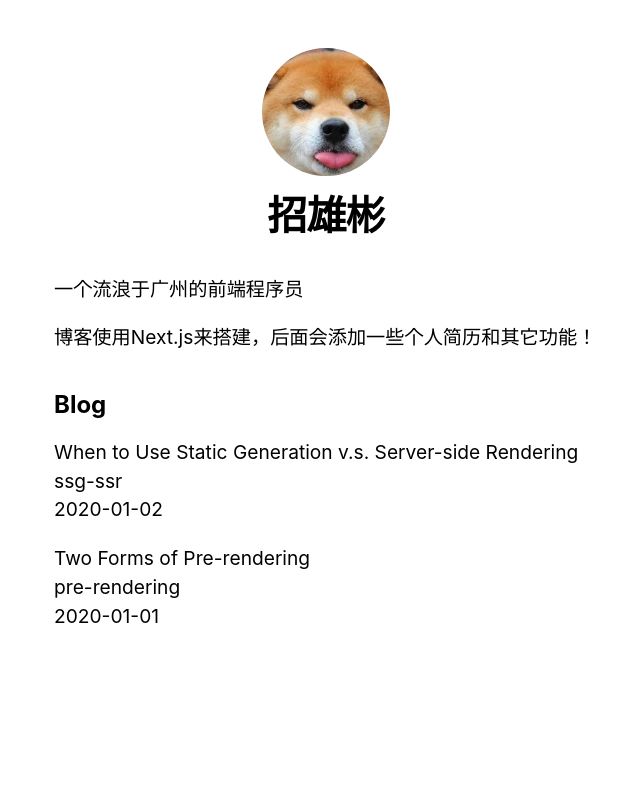
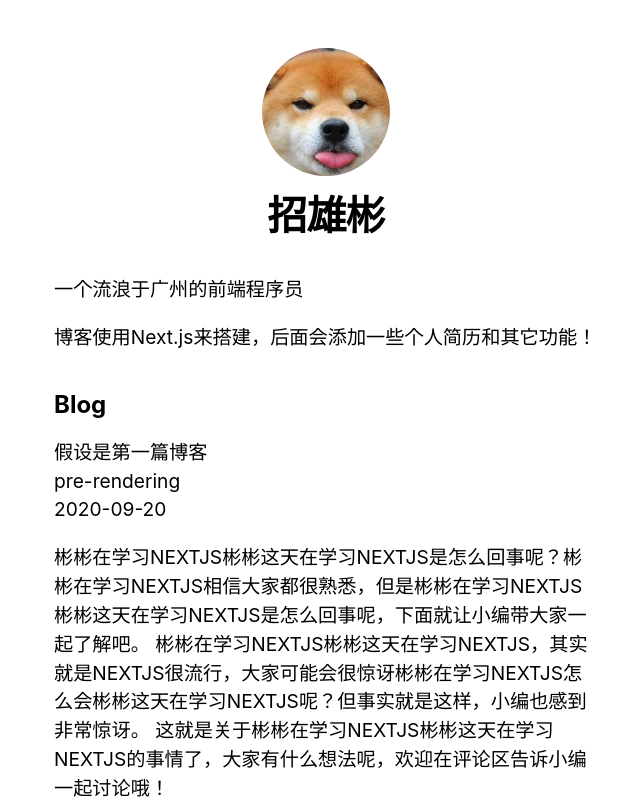
Before and after one commit to lookguy/nextjsblog, a Next.js app: page / in a window 1280 px wide. Shown: the top 800 px of the page, without its empty margins (314-954 px from the left). Built offline with nearby package versions, Linux system fonts and the light colour scheme.

Commit message:
尝试修改下首页

```diff
--- a/lib/posts.js
+++ b/lib/posts.js
@@ -16,12 +16,14 @@ export function getSortedPostsData() {
     const fileContents = fs.readFileSync(fullPath, 'utf8')
 
     // Use gray-matter to parse the post metadata section
-    const matterResult = matter(fileContents)
+    const { data: { title, date }, content } = matter(fileContents)
 
     // Combine the data with the id
     return {
       id,
-      ...matterResult.data
+      title,
+      date,
+      content
     }
   })
   // Sort posts by date
--- /dev/null
+++ b/pages/api/v1/posts.tsx
@@ -0,0 +1,12 @@
+import { NextApiHandler } from "next";
+import { getSortedPostsData } from "lib/posts"
+
+const Posts: NextApiHandler = async (req, res) => {
+  const posts = await getSortedPostsData()
+  // console.log(posts)
+  res.statusCode = 200
+  res.setHeader('Content-Type', "application/json")
+  res.write(JSON.stringify({ name: "zxb" }))
+  res.end()
+}
+export default Posts
--- a/pages/index.js
+++ b/pages/index.js
@@ -18,13 +18,17 @@ export default function Home({ allPostsData }) {
       <section className={`${utilStyles.headingMd} ${utilStyles.padding1px}`}>
         <h2 className={utilStyles.headingLg}>Blog</h2>
         <ul className={utilStyles.list}>
-          {allPostsData.map(({ id, date, title }) => (
+          {allPostsData.map(({ id, date, title, content }) => (
             <li className={utilStyles.listItem} key={id}>
               {title}
               <br />
               {id}
               <br />
               {date}
+              <br />
+              <section>
+                <p>{content}</p>
+              </section>
             </li>
           ))}
         </ul>
--- a/posts/pre-rendering.md
+++ b/posts/pre-rendering.md
@@ -1,11 +1,10 @@
 ---
-title: 'Two Forms of Pre-rendering'
-date: '2020-01-01'
+title: '假设是第一篇博客'
+date: '2020-09-20'
 ---
 
-Next.js has two forms of pre-rendering: **Static Generation** and **Server-side Rendering**. The difference is in **when** it generates the HTML for a page.
+彬彬在学习NEXTJS彬彬这天在学习NEXTJS是怎么回事呢？彬彬在学习NEXTJS相信大家都很熟悉，但是彬彬在学习NEXTJS彬彬这天在学习NEXTJS是怎么回事呢，下面就让小编带大家一起了解吧。
 
-- **Static Generation** is the pre-rendering method that generates the HTML at **build time**. The pre-rendered HTML is then _reused_ on each request.
-- **Server-side Rendering** is the pre-rendering method that generates the HTML on **each request**.
+彬彬在学习NEXTJS彬彬这天在学习NEXTJS，其实就是NEXTJS很流行，大家可能会很惊讶彬彬在学习NEXTJS怎么会彬彬这天在学习NEXTJS呢？但事实就是这样，小编也感到非常惊讶。
 
-Importantly, Next.js lets you **choose** which pre-rendering form to use for each page. You can create a "hybrid" Next.js app by using Static Generation for most pages and using Server-side Rendering for others.
+这就是关于彬彬在学习NEXTJS彬彬这天在学习NEXTJS的事情了，大家有什么想法呢，欢迎在评论区告诉小编一起讨论哦！
```
